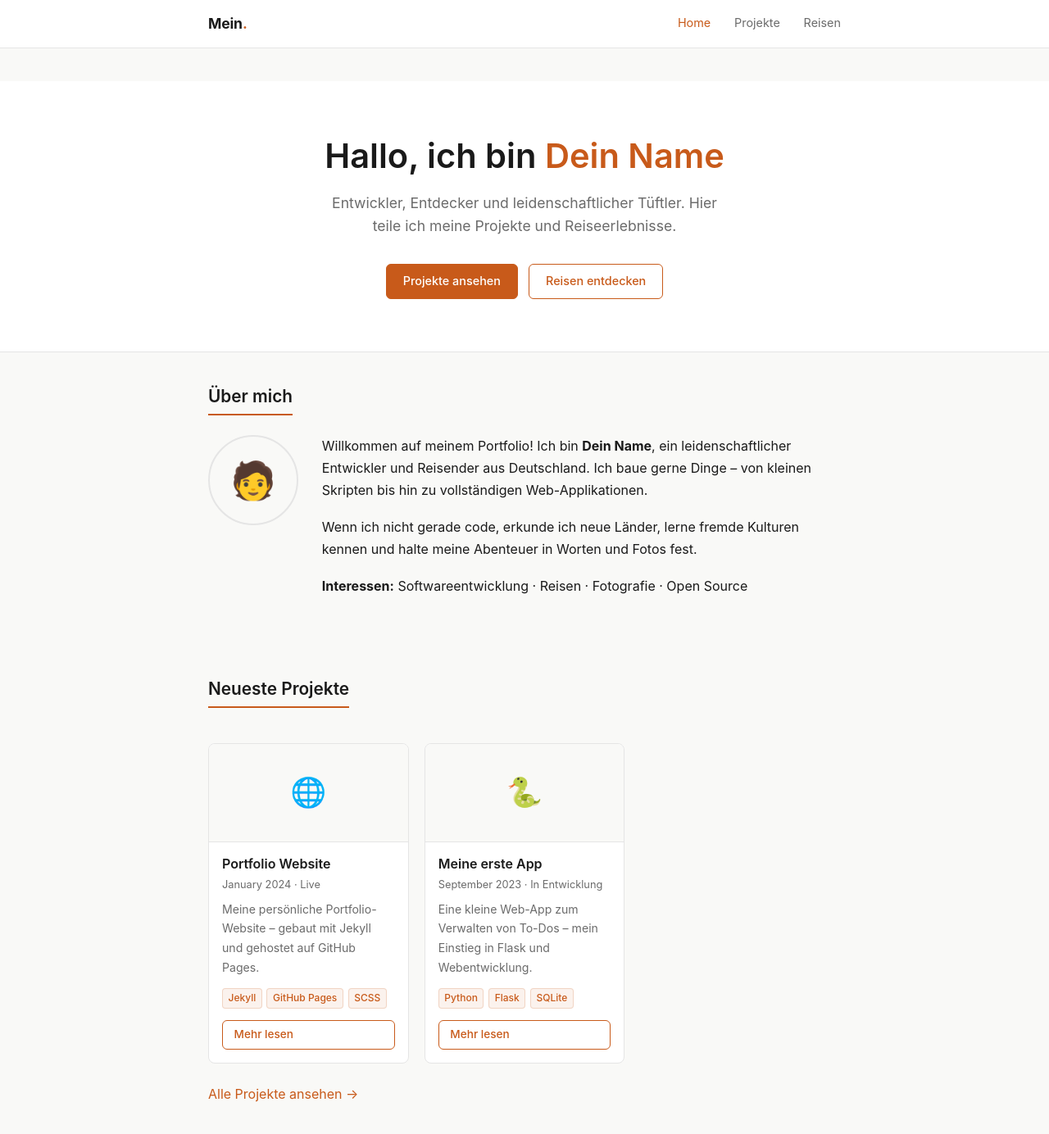
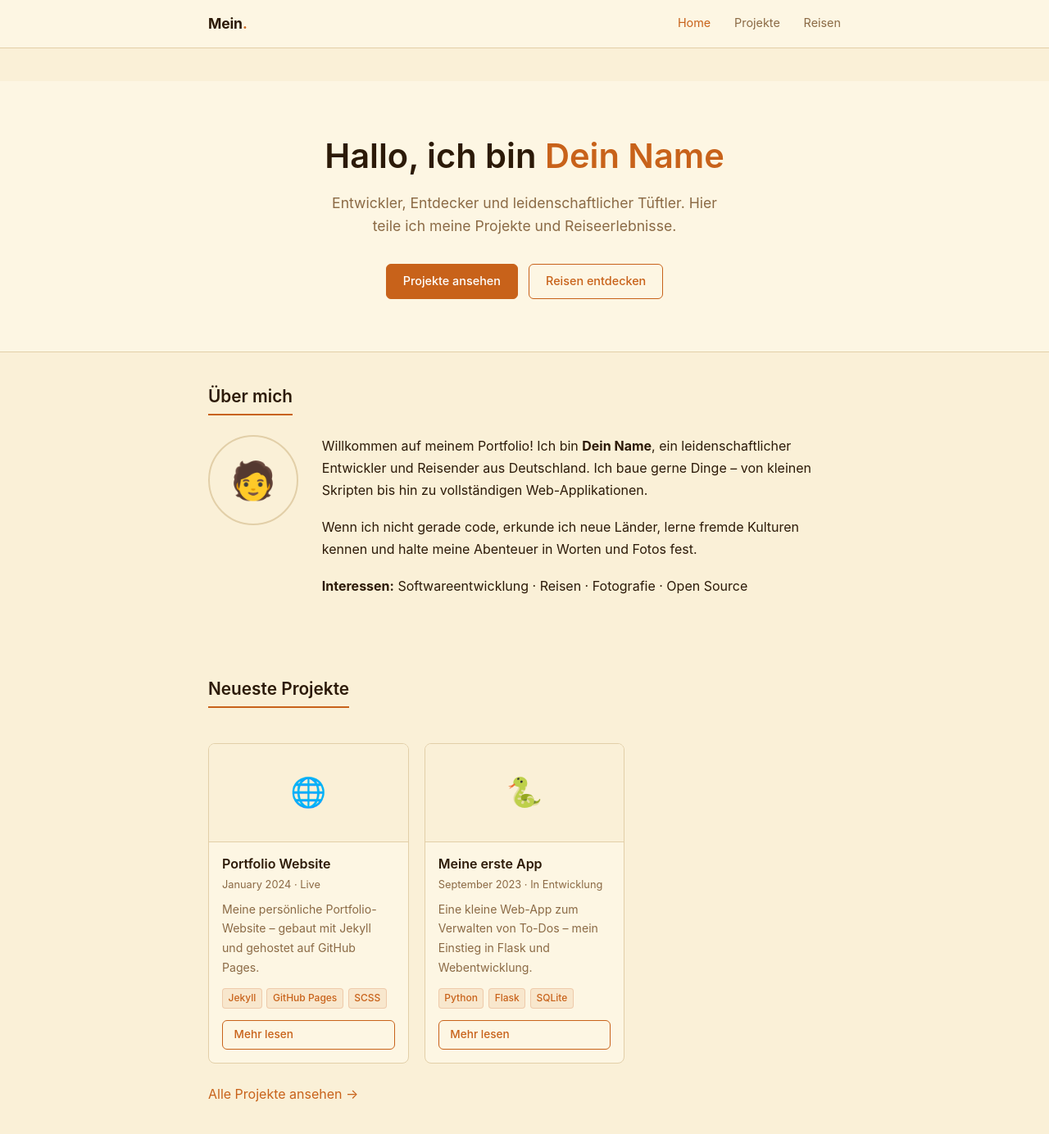
Before and after one commit to Tristan-Bihler/Website, a Jekyll site: the page built from index.md, in a window 1280 px wide and 1400 px high. Shown: the top 1384 px of the window at 82% size. Built offline with Jekyll 4.4.1, drawn with Linux system fonts in a browser that asks for light colours.

Commit message:
Warm crème brûlée palette and SVG favicon for browser tabs
All surfaces now use warm cream tones (#FDF6E3 / #FAF0D7), borders and
muted text shift to warm brown. SVG favicon shows orange P on cream background.

https://claude.ai/code/session_01W7R7q1xMCMWaiC48HYZ1Mp

```diff
--- a/_includes/head.html
+++ b/_includes/head.html
@@ -2,5 +2,6 @@
 <meta name="viewport" content="width=device-width, initial-scale=1.0">
 <title>{% if page.title %}{{ page.title }} | {{ site.title }}{% else %}{{ site.title }}{% endif %}</title>
 <meta name="description" content="{% if page.description %}{{ page.description }}{% else %}{{ site.description }}{% endif %}">
+<link rel="icon" type="image/svg+xml" href="{{ '/assets/favicon.svg' | relative_url }}">
 <link rel="stylesheet" href="{{ '/assets/css/style.css' | relative_url }}">
 {% seo %}
--- a/assets/css/style.scss
+++ b/assets/css/style.scss
@@ -5,17 +5,17 @@
    Farbpalette
    ============================================================ */
 :root {
-  --white:        #FFFFFF;
-  --bg:           #F9F9F7;
-  --surface:      #FFFFFF;
-  --orange:       #C85A1A;
-  --orange-light: #E07040;
-  --orange-glow:  rgba(200, 90, 26, 0.08);
-  --text:         #1A1A1A;
-  --text-muted:   #6B6B6B;
-  --border:       #E5E5E5;
-  --border-dark:  #D0D0D0;
-  --dark:         #1A1A1A;
+  --white:        #FDF6E3;
+  --bg:           #FAF0D7;
+  --surface:      #FDF6E3;
+  --orange:       #C8621A;
+  --orange-light: #E07840;
+  --orange-glow:  rgba(200, 98, 26, 0.10);
+  --text:         #2C1A08;
+  --text-muted:   #8B6A45;
+  --border:       #E2CFA8;
+  --border-dark:  #C8AA78;
+  --dark:         #1E1208;
 }
 
 /* ============================================================
@@ -145,7 +145,7 @@ main {
    Navigation – hell, kein schwarzer Balken
    ============================================================ */
 .site-nav {
-  background-color: var(--white);
+  background-color: var(--surface);
   border-bottom: 1px solid var(--border);
   position: sticky;
   top: 0;
@@ -211,7 +211,7 @@ main {
    Hero
    ============================================================ */
 .hero {
-  background: var(--white);
+  background: var(--surface);
   border-bottom: 1px solid var(--border);
   padding: 4rem 1.5rem;
   text-align: center;
@@ -488,7 +488,7 @@ main {
 @media (max-width: 640px) {
   .hero h1 { font-size: 1.9rem; }
   .hero { padding: 2.5rem 1rem; }
-  .nav-links { display: none; flex-direction: column; background: var(--white); padding: 1rem 1.5rem; border-top: 1px solid var(--border); }
+  .nav-links { display: none; flex-direction: column; background: var(--surface); padding: 1rem 1.5rem; border-top: 1px solid var(--border); }
   .nav-links.open { display: flex; }
   .nav-toggle { display: flex; }
   .nav-inner { flex-wrap: wrap; gap: 0.5rem; }
```
Also changed, not shown: assets/favicon.svg (added).
